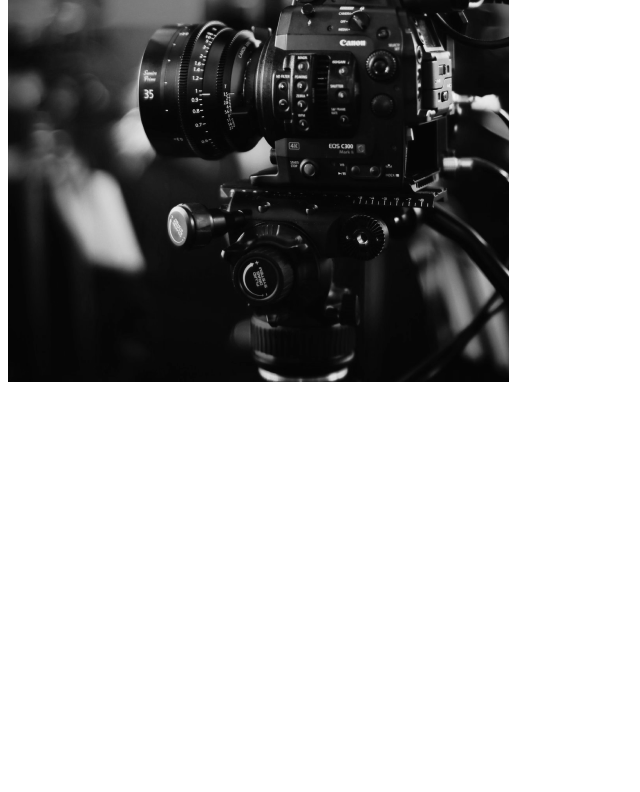
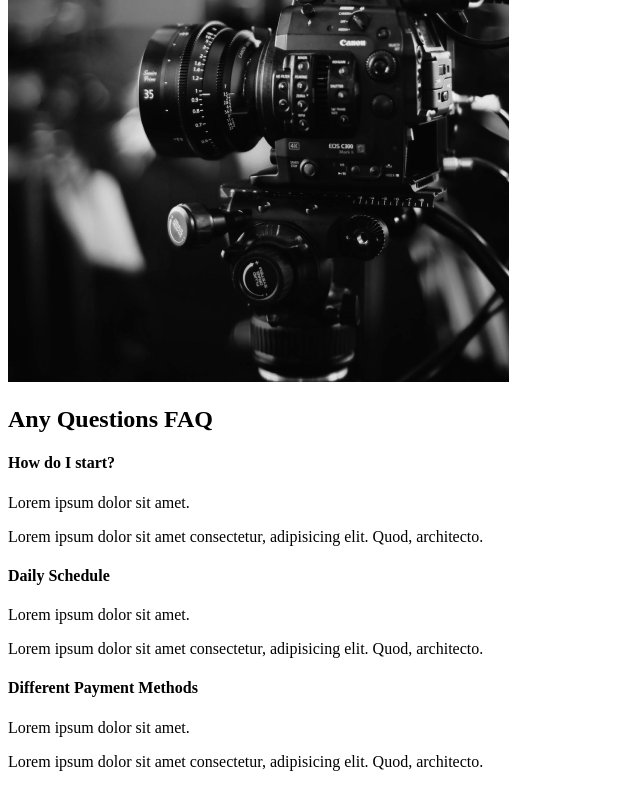
Before and after one commit to sdsimkins/react-capture, a React (Create React App) app: page / in a window 1280 px wide. Shown: the part 2000-2792 px from the top of the page, without its empty margins (0-640 px from the left). Before the commit the page ends 2394 px from the top, so only its background shows below. Built offline with nearby package versions, Linux system fonts and the light colour scheme.

Commit message:
4. FAQ Section

```diff
--- a/src/components/AboutSection.js
+++ b/src/components/AboutSection.js
@@ -17,7 +17,7 @@
                     </div>
                 </div>
                 <p>Contact us for any photography or videoography ideas that you have. We have professionals with amazing skills.</p>
-                <button>Conctact Us</button>
+                <button>Contact Us</button>
             </div>
             <div className="img">
                 <img src={home1} alt="guy with a camera" />
--- /dev/null
+++ b/src/components/FaqSection.js
@@ -0,0 +1,39 @@
+import React from "react";
+
+const FaqSection = () => {
+    return (
+        <div className="faq">
+            <h2>Any Questions <span>FAQ</span></h2>
+            <div className="question">
+                <h4>How do I start?</h4>
+                <div className="answer">
+                    <p>Lorem ipsum dolor sit amet.</p>
+                    <p>Lorem ipsum dolor sit amet consectetur, adipisicing elit. Quod, architecto.</p>
+                </div>
+            </div>
+            <div className="question">
+                <h4>Daily Schedule</h4>
+                <div className="answer">
+                    <p>Lorem ipsum dolor sit amet.</p>
+                    <p>Lorem ipsum dolor sit amet consectetur, adipisicing elit. Quod, architecto.</p>
+                </div>
+            </div>
+            <div className="question">
+                <h4>Different Payment Methods</h4>
+                <div className="answer">
+                    <p>Lorem ipsum dolor sit amet.</p>
+                    <p>Lorem ipsum dolor sit amet consectetur, adipisicing elit. Quod, architecto.</p>
+                </div>
+            </div>
+            <div className="question">
+                <h4>What products do you offer?</h4>
+                <div className="answer">
+                    <p>Lorem ipsum dolor sit amet.</p>
+                    <p>Lorem ipsum dolor sit amet consectetur, adipisicing elit. Quod, architecto.</p>
+                </div>
+            </div>
+        </div>
+    )
+};
+
+export default FaqSection;
--- a/src/pages/AboutUs.js
+++ b/src/pages/AboutUs.js
@@ -2,12 +2,14 @@
 // Page Components
 import AboutSection from "../components/AboutSection";
 import ServicesSection from "../components/ServicesSection";
+import FaqSection from "../components/FaqSection";
 
 const AboutUs = () => {
     return (
         <>
             <AboutSection />
             <ServicesSection />
+            <FaqSection />
         </>
     );
 };
```
